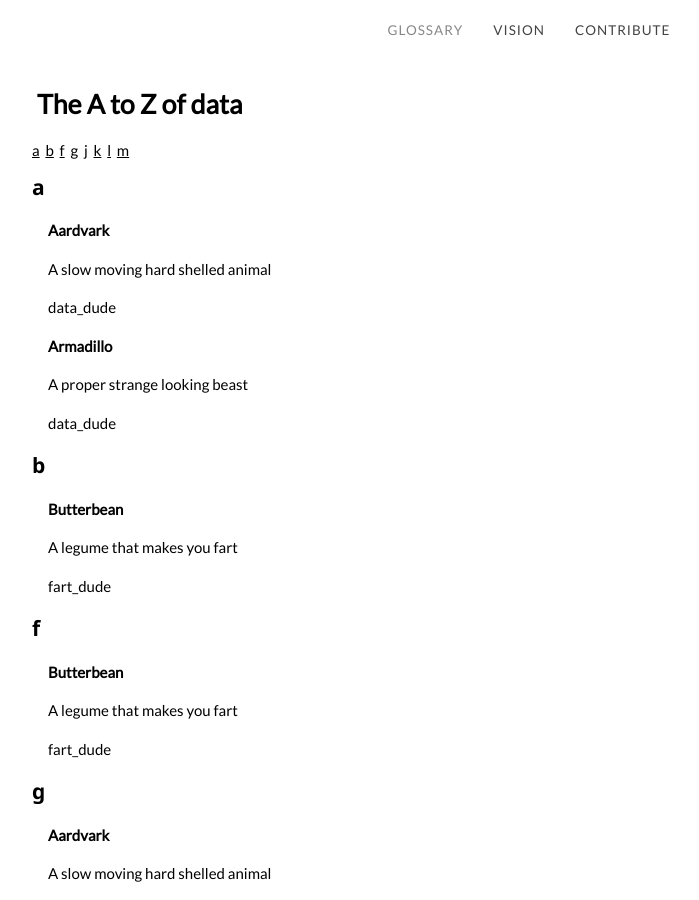
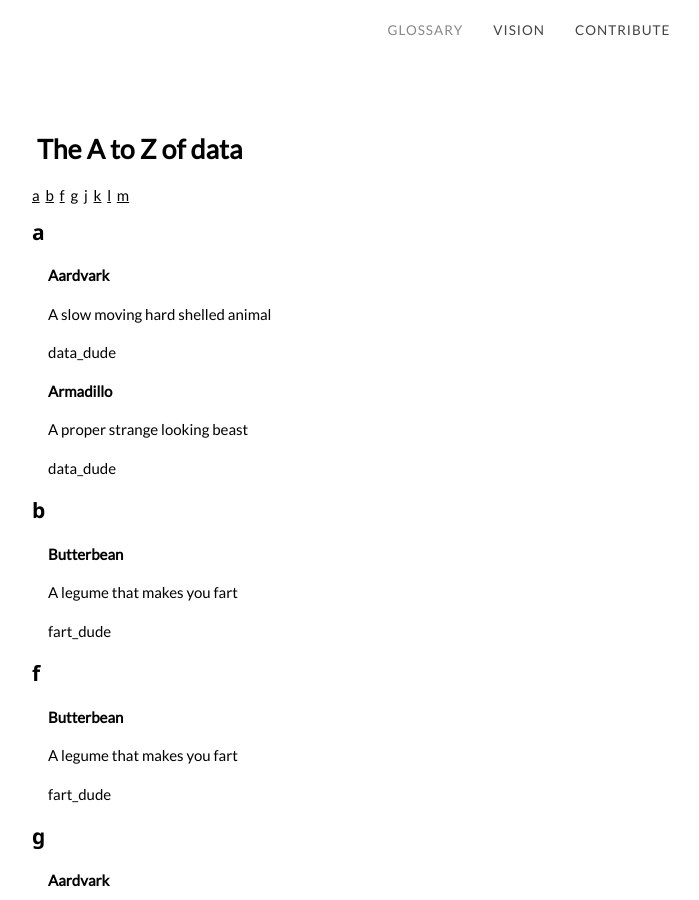
Before and after one commit to unleashyourdata/open_data_glossary, a Jekyll site: the page built from index.html, in a window 1280 px wide and 900 px high. Shown: the whole window, without its empty margins (111-810 px from the left). Built offline with Jekyll 4.4.1, drawn with Linux system fonts in a browser that asks for light colours.

Commit message:
Update include_heading.html

```diff
--- a/_includes/include_heading.html
+++ b/_includes/include_heading.html
@@ -7,7 +7,8 @@
 
     <div class="col-11 menu">
 
-        <h1> Data for everyone </h1>
+        <br><br>
+        <h1 color="deeppink"> Data for everyone </h1>
 
     </div>
     <div class="col-1 menu">
```
